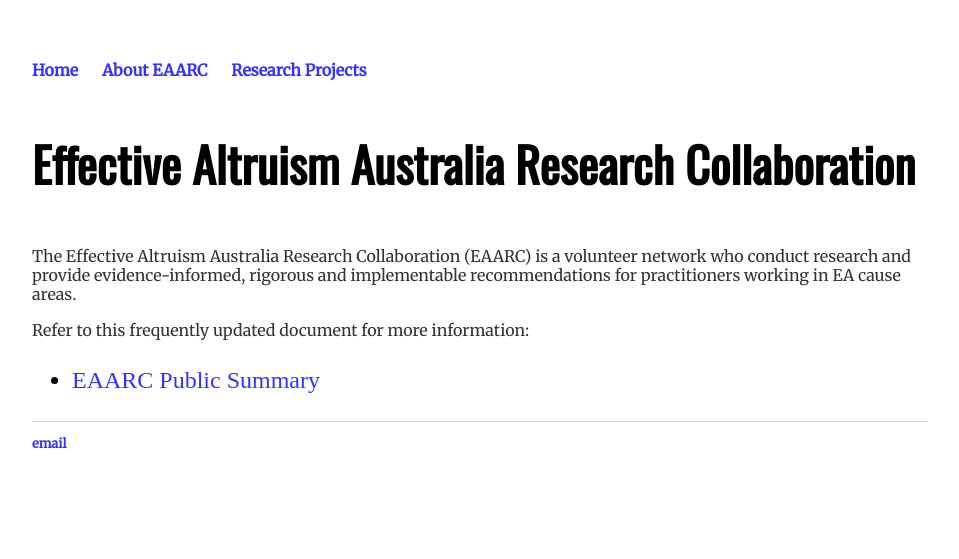
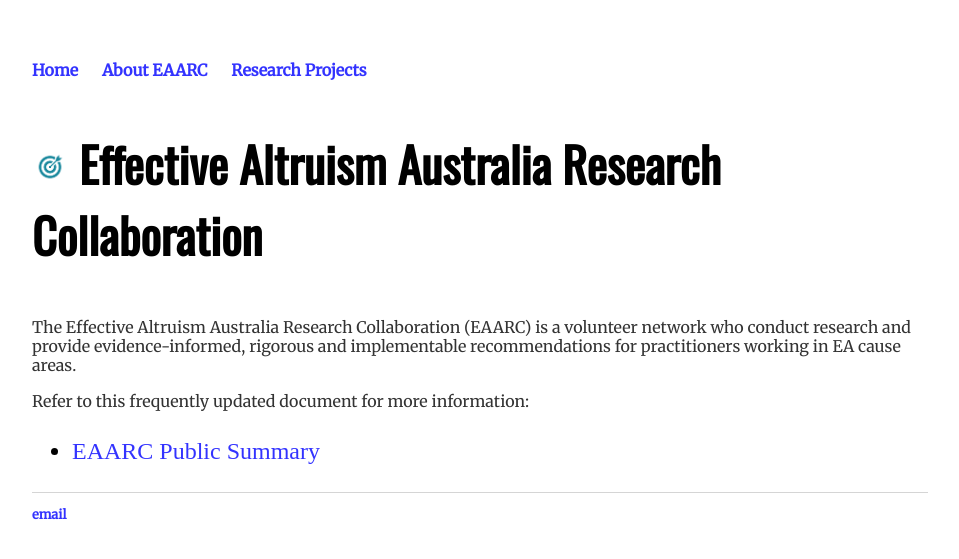
Before and after one commit to aksaeri/scrub, a Jekyll site: the page built from index.md, in a window 1280 px wide. Shown: the top 559 px of the page, without its empty margins (160-1119 px from the left). Built offline with Jekyll 4.4.1, drawn with Linux system fonts in a browser that asks for light colours.

Commit message:
Update index.md

```diff
--- a/index.md
+++ b/index.md
@@ -3,7 +3,7 @@
 title: EAARC
 ---
 
-# Effective Altruism Australia Research Collaboration
+# ![EAARC logo](/assets/noun_Target_804778.png){:height="36px" width="36px"} Effective Altruism Australia Research Collaboration
 
 The Effective Altruism Australia Research Collaboration (EAARC) is a volunteer network who conduct research and provide evidence-informed, rigorous and implementable recommendations for practitioners working in EA cause areas.
 
```
